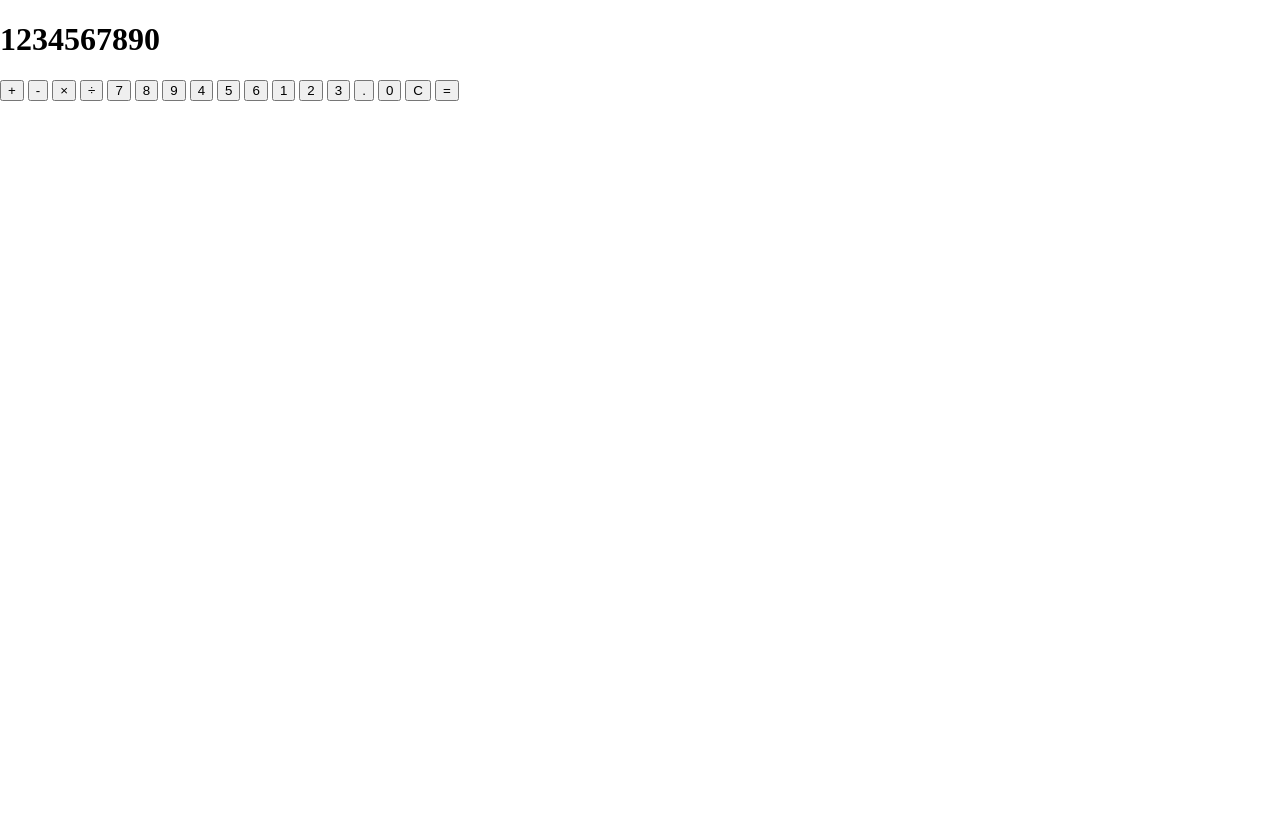
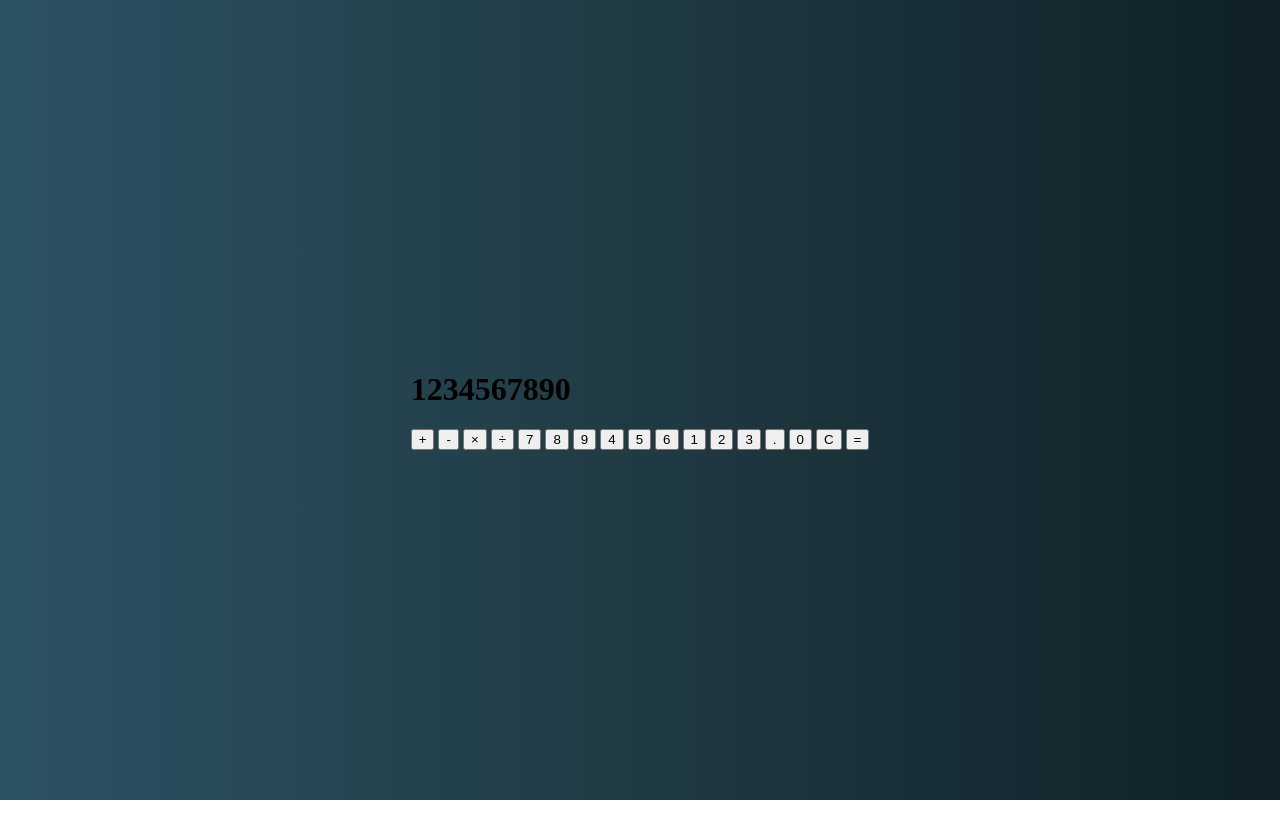
Before and after one commit to tod619/calulator, a plain HTML site: page index.html in a window 1280 px wide. After the commit the page ends 800 px from the top, so only its background shows below. Drawn offline with Linux system fonts and the light colour scheme.

Commit message:
add background gradient + center calculator in style.css file

```diff
--- a/style.css
+++ b/style.css
@@ -1,4 +1,3 @@
-
 html {
   box-sizing: border-box;
 }
@@ -6,4 +5,21 @@ html {
 body {
   margin: 0;
   min-height: 100vh;
+  background: #0f2027; /* fallback for old browsers */
+  background: -webkit-linear-gradient(
+    to right,
+    #2c5364,
+    #203a43,
+    #0f2027
+  ); /* Chrome 10-25, Safari 5.1-6 */
+  background: linear-gradient(
+    to right,
+    #2c5364,
+    #203a43,
+    #0f2027
+  ); /* W3C, IE 10+/ Edge, Firefox 16+, Chrome 26+, Opera 12+, Safari 7+ */
+
+  display: flex;
+  align-items: center;
+  justify-content: center;
 }
```
